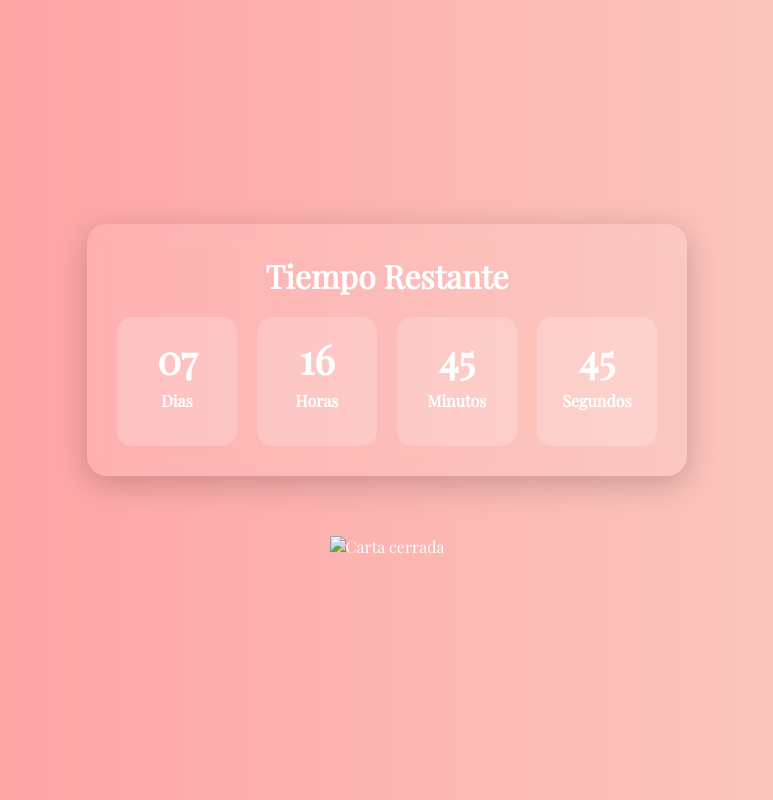
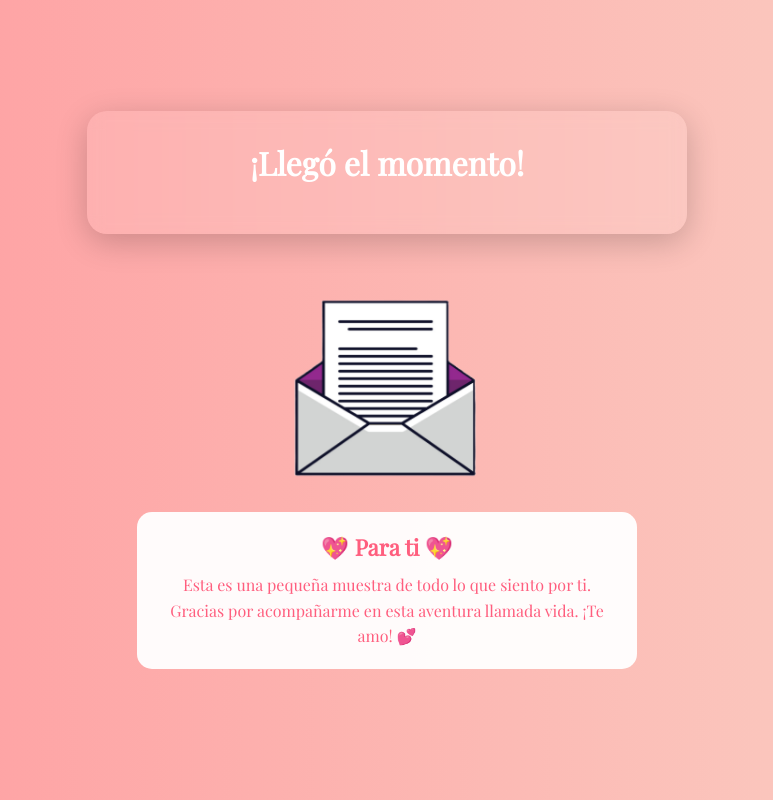
Before and after one commit to vzdee/andys, a plain HTML site: page index.html in a window 1280 px wide. Both pictures are taken after a click on the element 640 px from the left and 546 px from the top of the page. Shown: the whole page, without its empty margins (253-1026 px from the left). Drawn offline with nearby package versions, Linux system fonts and the light colour scheme.

Commit message:
updated letter

```diff
--- a/css/styles.css
+++ b/css/styles.css
@@ -125,6 +125,15 @@ body {
   to { opacity: 1; transform: translateY(0); }
 }
 
+.flip-open {
+  animation: flipOpen 0.6s ease forwards;
+}
+
+@keyframes flipOpen {
+  0% { transform: rotateY(0); }
+  100% { transform: rotateY(180deg); }
+}
+
 /* 📱 Responsive */
 @media screen and (max-width: 480px) {
   .counter {
--- a/index.html
+++ b/index.html
@@ -32,7 +32,7 @@
 
     <section class="letter-section">
         <div id="letter-container">
-            <img id="letter-img" src="img/sobre-cerrado.png" alt="Carta cerrada">
+            <img id="letter-img" src="media/sobre-cerrado.png" alt="Carta cerrada">
         </div>
         <div id="message" class="hidden">
             <h2>💖 Para ti 💖</h2>
--- a/js/script.js
+++ b/js/script.js
@@ -1,5 +1,5 @@
 // Cambia esta fecha al momento especial ✨
-const targetDate = new Date("2025-04-12T11:59:00").getTime();
+const targetDate = new Date().getTime() + 5000;
 
 function updateCountdown() {
     const now = new Date().getTime();
@@ -26,23 +26,35 @@ setInterval(updateCountdown, 1000);
 updateCountdown();
 
 //carta
-const letter = document.getElementById("letter");
+const letterImg = document.getElementById("letter-img");
+const letterContainer = document.getElementById("letter-container");
 const message = document.getElementById("message");
 
 let unlocked = false;
 
-letter.addEventListener("click", () => {
+letterContainer.addEventListener("click", () => {
   const now = new Date().getTime();
+
   if (now >= targetDate && !unlocked) {
     unlocked = true;
-    letter.classList.remove("locked");
-    letter.classList.add("unlocked");
-    letter.innerText = "💌 Carta abierta";
-    message.classList.remove("hidden");
+
+    // Agrega clase para animar
+    letterImg.classList.add("flip-open");
+
+    // Espera la animación y luego cambia la imagen
+    setTimeout(() => {
+      letterImg.src = "media/sobre-abierto.png";
+    }, 300); // mitad de la animación
+
+    // Muestra el mensaje con algo de delay para hacerlo más lindo
+    setTimeout(() => {
+      message.classList.remove("hidden");
+    }, 600);
   } else if (!unlocked) {
-    letter.classList.add("locked");
+    // Vibra si no es el momento
+    letterImg.classList.add("shake");
     setTimeout(() => {
-      letter.classList.remove("locked");
-    }, 500); // Reinicia animación
+      letterImg.classList.remove("shake");
+    }, 400);
   }
 });
```
Also changed, not shown: media/sobre-abierto.png (added), media/sobre-cerrado.png.
